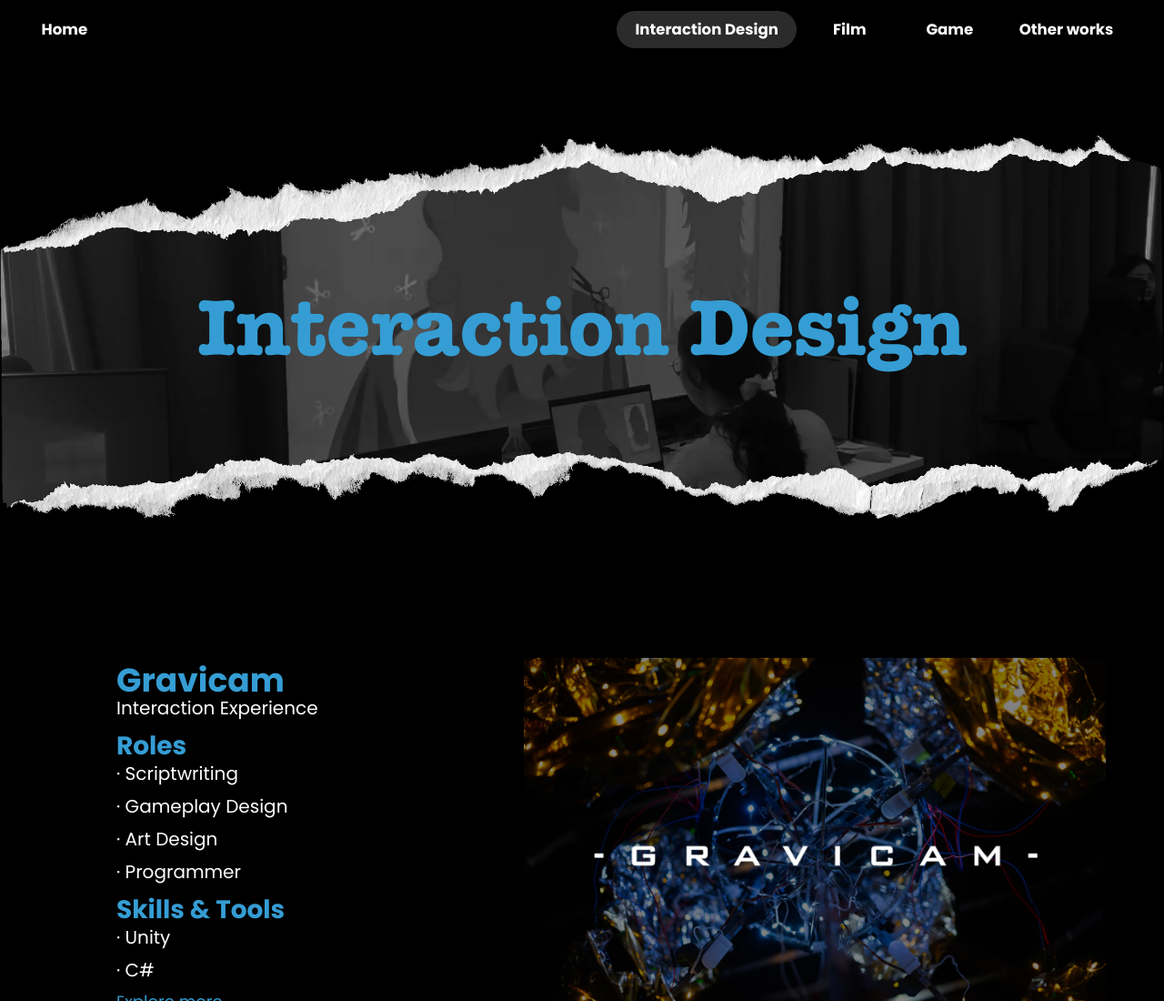
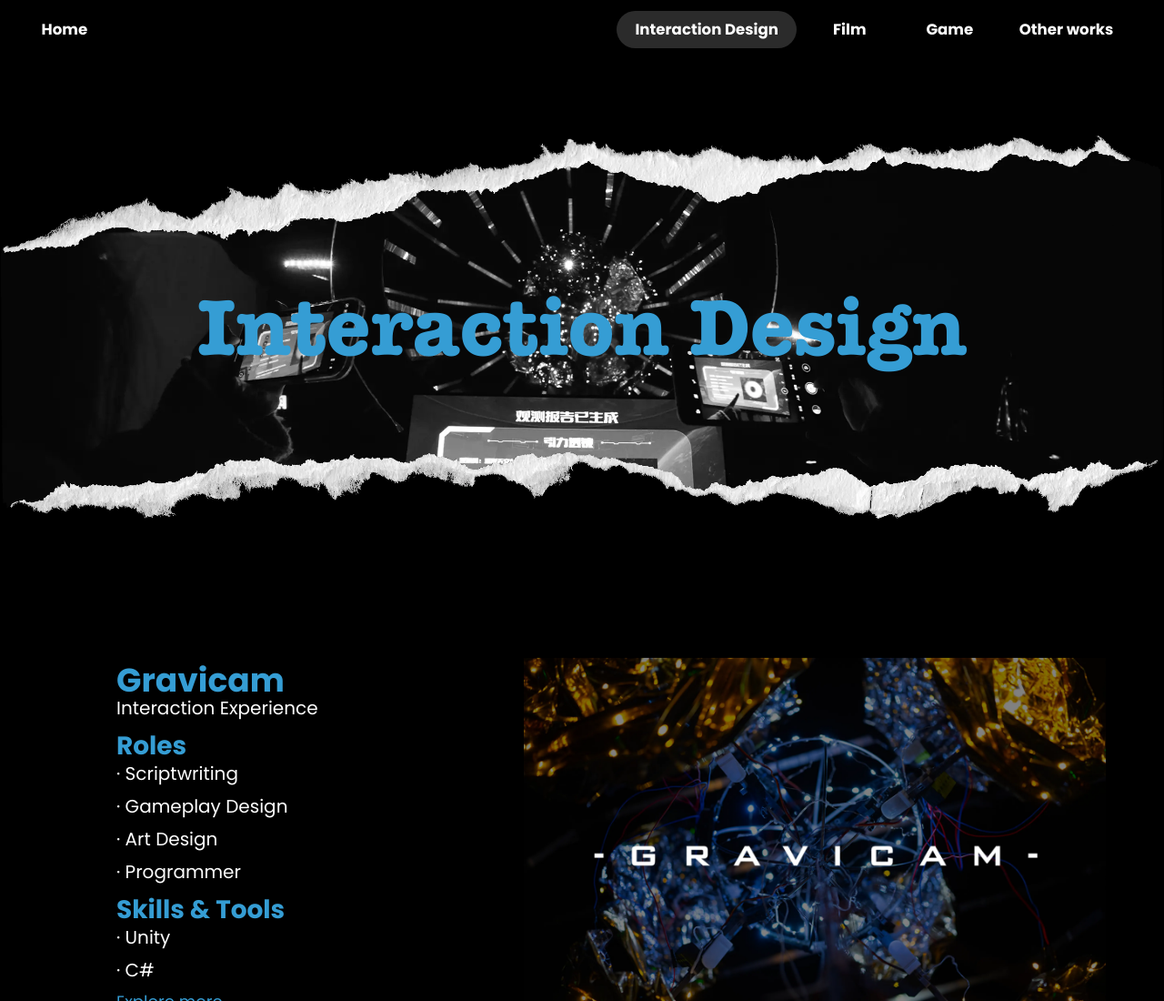
Before and after one commit to blublu-lcf/Portfolio, a plain HTML site: page pages/interaction-design.html in a window 1280 px wide. Shown: the top 1100 px of the page at 91% size. Drawn offline with Linux system fonts and the light colour scheme.

Commit message:
Change: Interaction&Film picture

```diff
--- a/pages/interaction-design.html
+++ b/pages/interaction-design.html
@@ -20,7 +20,7 @@
     </div>
     <div class="page1">
         <h1>Interaction Design</h1>
-        <img src="../assets/images/webp/game.webp" alt="">
+        <img src="../assets/images/webp/Interaction.webp" alt="">
     </div>
 
     <div class="page2">
```
Also changed, not shown: pages/film.html (+1 -1 lines), assets/images/webp/Film.webp (added), assets/images/webp/Interaction.webp (added).
